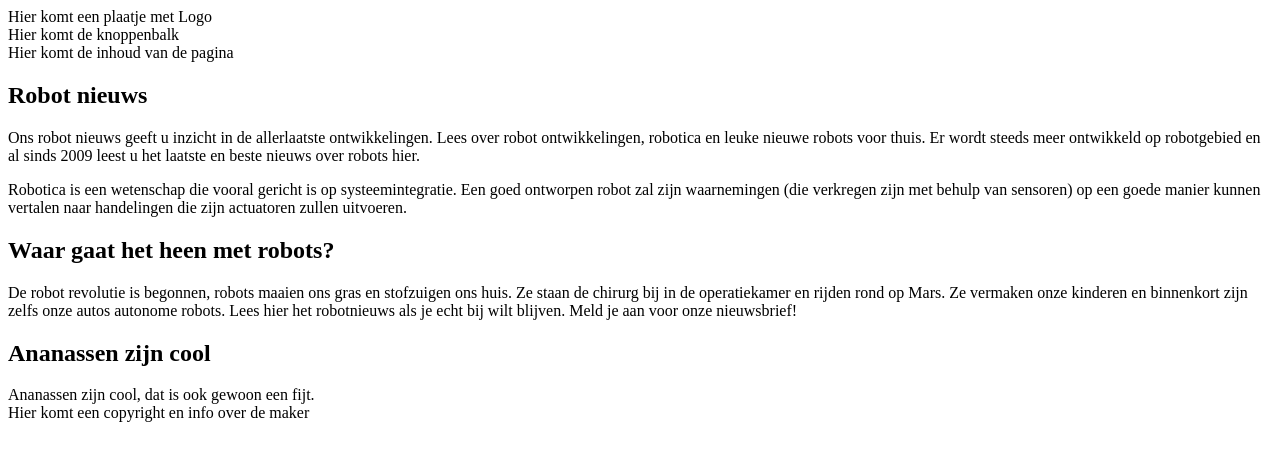
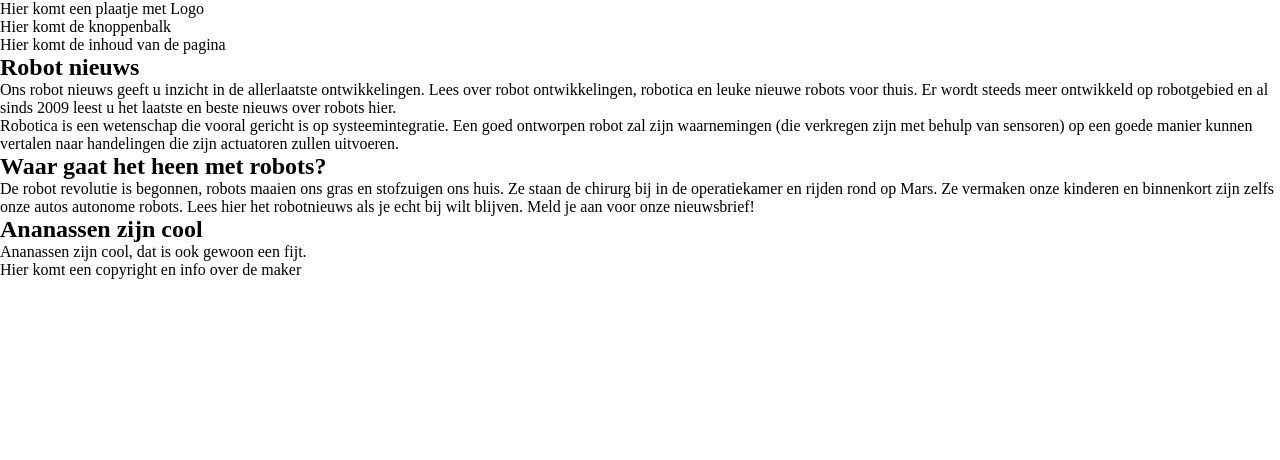
Before and after one commit to codemaker4/HTMLCSS2-2, a plain HTML site: page index.html in a window 1280 px wide. Drawn offline with Linux system fonts and the light colour scheme.

Commit message:
opmaak\style.css toegevoegd en alle margin en padding naar 0 px gezet

```diff
--- a/index.html
+++ b/index.html
@@ -3,6 +3,7 @@
   <head>
     <meta charset="utf-8">
     <title>Mijn nieuwe website</title>
+    <link rel="stylesheet" href="opmaak/style.css">
   </head>
 
   <body>
--- /dev/null
+++ b/opmaak/style.css
@@ -0,0 +1,4 @@
+* {
+  margin: 0px;
+  padding: 0px;
+}
```
